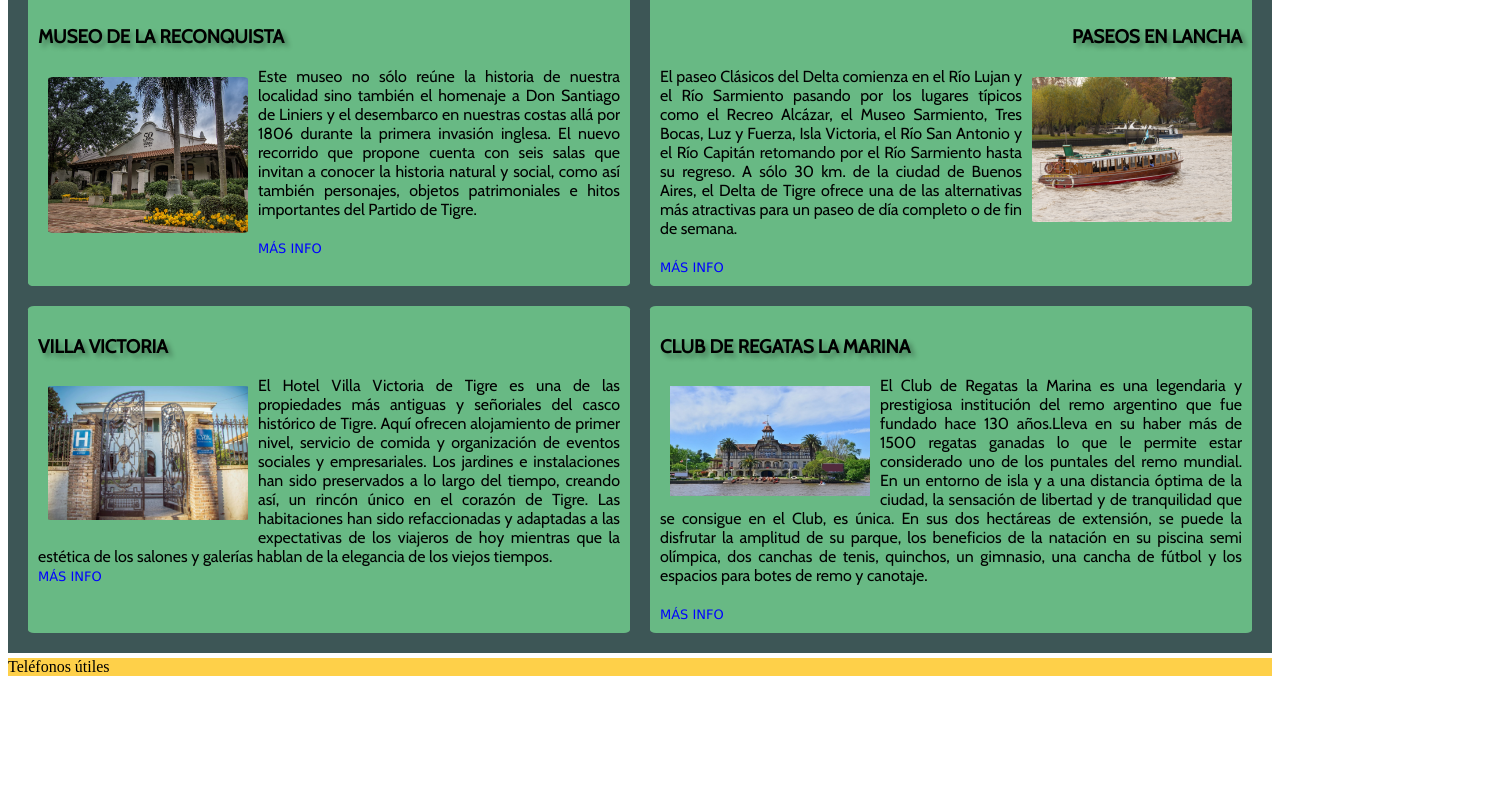
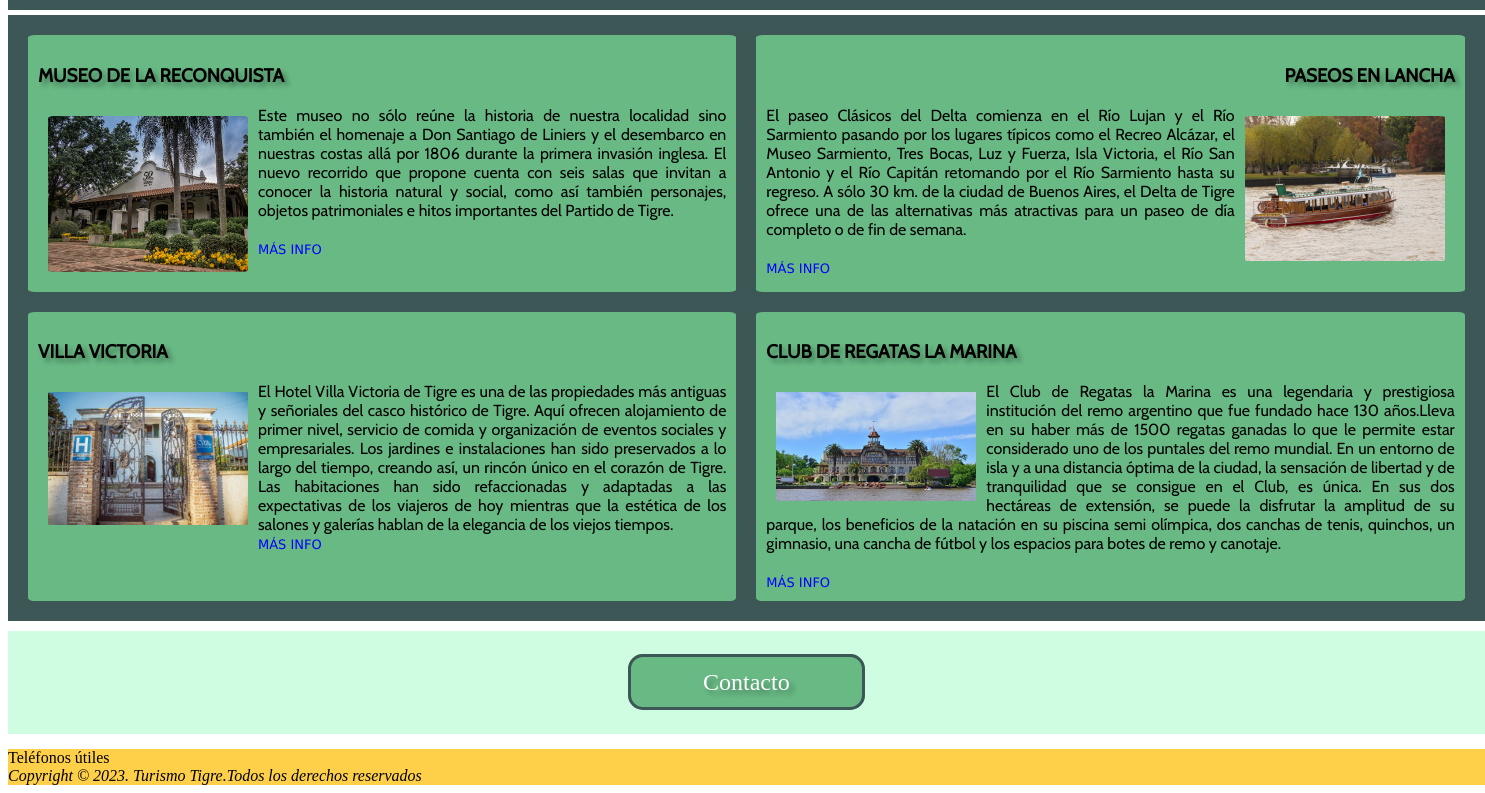
Before and after one commit to Mandharina/TPCod_a_odo_2023, a plain HTML site: page pages/index.html in a window 1280 px wide. Shown: the part 663-1456 px from the top of the page, 1485 px wide, since content can reach past the window. Before the commit the page ends 1347 px from the top, so only its background shows below. Drawn offline with nearby package versions, Linux system fonts and the light colour scheme; a web font is replaced by a local one.

Commit message:
Agregado de liks y correción de detalles

```diff
--- a/pages/index.html
+++ b/pages/index.html
@@ -75,7 +75,7 @@
                     social,
                     como así también personajes, objetos patrimoniales e hitos importantes del Partido de Tigre.
                 </div>
-                <br><a href="", style="color: blue;cursor: help; text-shadow: none; text-align:justify;font-family: 'Lucida Sans', 'Lucida Sans Regular', 'Lucida Grande', 'Lucida Sans Unicode', Geneva, Verdana, sans-serif; font-size: small;">MÁS INFO</a>
+                <br><a href="quehacer.html", style="color: blue;cursor: help; text-shadow: none; text-align:justify;font-family: 'Lucida Sans', 'Lucida Sans Regular', 'Lucida Grande', 'Lucida Sans Unicode', Geneva, Verdana, sans-serif; font-size: small;">MÁS INFO</a>
             </div>
             <div class="nota">
                 <h3 style="text-align: end;text-shadow: 4px 4px 5px #0005;"> PASEOS EN LANCHA </h3>
@@ -87,7 +87,7 @@
                     ciudad de Buenos Aires, el Delta de Tigre ofrece una de las alternativas más atractivas para un
                     paseo de día completo o de fin de semana.
                 </div>
-                <br><a href="", style="color: blue;cursor: help; text-shadow: none; text-align:justify;font-family: 'Lucida Sans', 'Lucida Sans Regular', 'Lucida Grande', 'Lucida Sans Unicode', Geneva, Verdana, sans-serif; font-size: small;">MÁS INFO</a>
+                <br><a href="quehacer.html", style="color: blue;cursor: help; text-shadow: none; text-align:justify;font-family: 'Lucida Sans', 'Lucida Sans Regular', 'Lucida Grande', 'Lucida Sans Unicode', Geneva, Verdana, sans-serif; font-size: small;">MÁS INFO</a>
             </div>
             <div class="nota">
                 <h3 style="text-shadow: 4px 4px 5px #0005;"> VILLA VICTORIA</h3>
@@ -95,7 +95,7 @@
                     <img src="/images/villavictoria.jpg " width="200", class = "img-nota-left">
                 </div>
                 <div>El Hotel Villa Victoria de Tigre es una de las propiedades más antiguas y señoriales del casco histórico de Tigre. Aquí ofrecen alojamiento de primer nivel, servicio de comida y organización de eventos sociales y empresariales. Los jardines e instalaciones han sido preservados a lo largo del tiempo, creando así, un rincón único en el corazón de Tigre. Las habitaciones han sido refaccionadas y adaptadas a las expectativas de los viajeros de hoy mientras que la estética de los salones y galerías hablan de la elegancia de los viejos tiempos.
-                <br><a href="", style="color: blue;cursor: help; text-shadow: none;font-family: 'Lucida Sans', 'Lucida Sans Regular', 'Lucida Grande', 'Lucida Sans Unicode', Geneva, Verdana, sans-serif; font-size: small;">MÁS INFO</a>
+                <br><a href="alojamientos.html", style="color: blue;cursor: help; text-shadow: none;font-family: 'Lucida Sans', 'Lucida Sans Regular', 'Lucida Grande', 'Lucida Sans Unicode', Geneva, Verdana, sans-serif; font-size: small;">MÁS INFO</a>
                 </div>
             </div>
             <div class="nota">
@@ -108,17 +108,27 @@
                 </div>
                 <br><a href="", style="color: blue;cursor: help; text-shadow: none; text-align:justify;font-family: 'Lucida Sans', 'Lucida Sans Regular', 'Lucida Grande', 'Lucida Sans Unicode', Geneva, Verdana, sans-serif; font-size: small;">MÁS INFO</a>
             </div>
-<section>
 
+
+        </article>
+<section class="section">
+        <div id="contacto">
+            <div><br>
+              <a href="form.html" class="button">Contacto</a>
+              <br><br>
+            </div>
+          </div>
 </section>
 
-        </article>
+        <footer class="item footer">
+            Teléfonos útiles<br>
+            <em>Copyright © 2023. Turismo Tigre.Todos los derechos reservados</em>
 
-        <footer class="item footer">
-            Teléfonos útiles
+
         </footer>
 
     </main>
+
 </body>
 
 </html>
--- a/styles/form.css
+++ b/styles/form.css
@@ -87,5 +87,4 @@ body {
     #formulario #enviar:hover {
         background-color: #3D5656;
 
-
-    }
+    }}
```
Also changed, not shown: pages/form.html (+1 -1 lines), pages/quehacer.html (+1 -1 lines).
